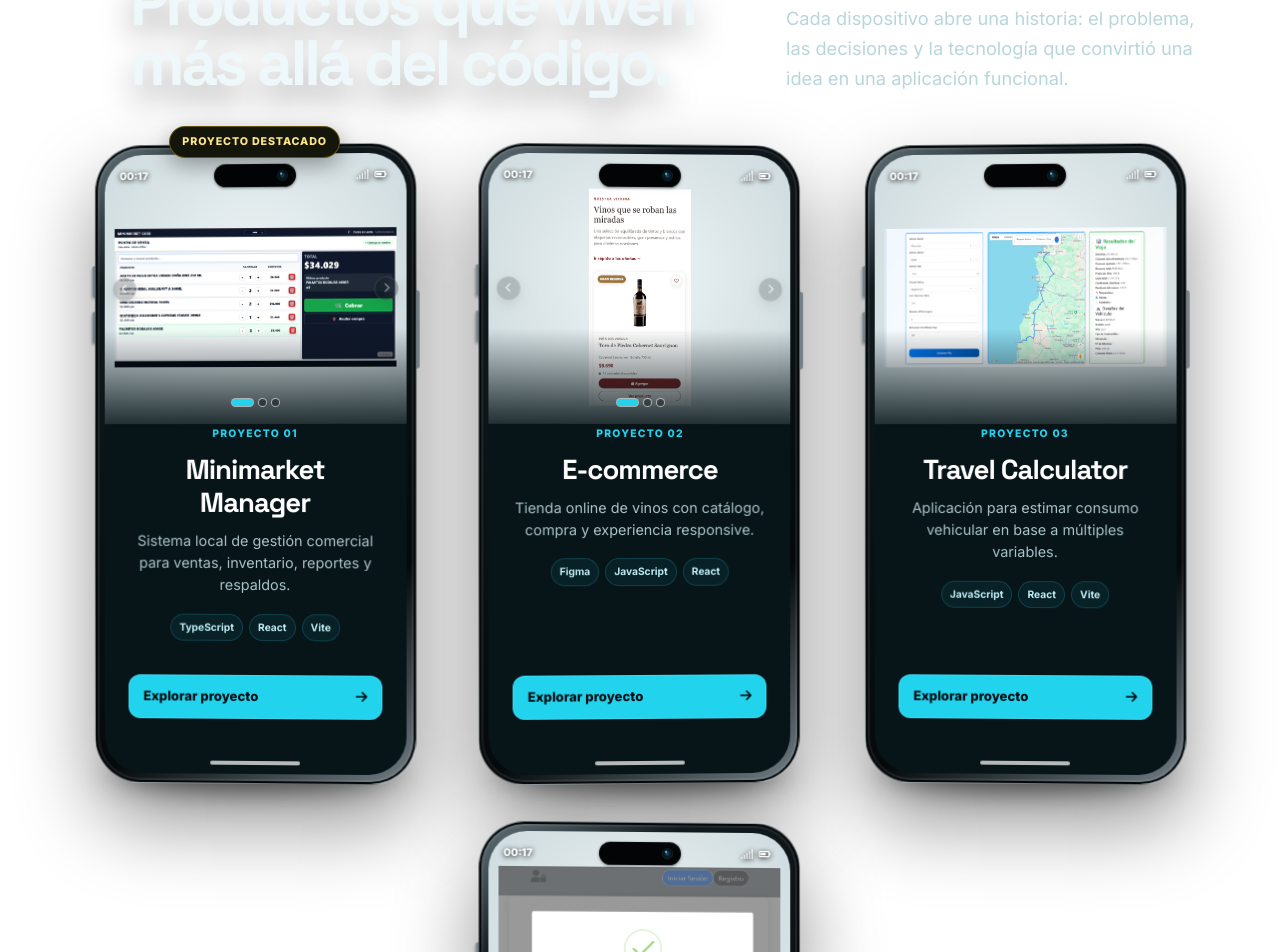
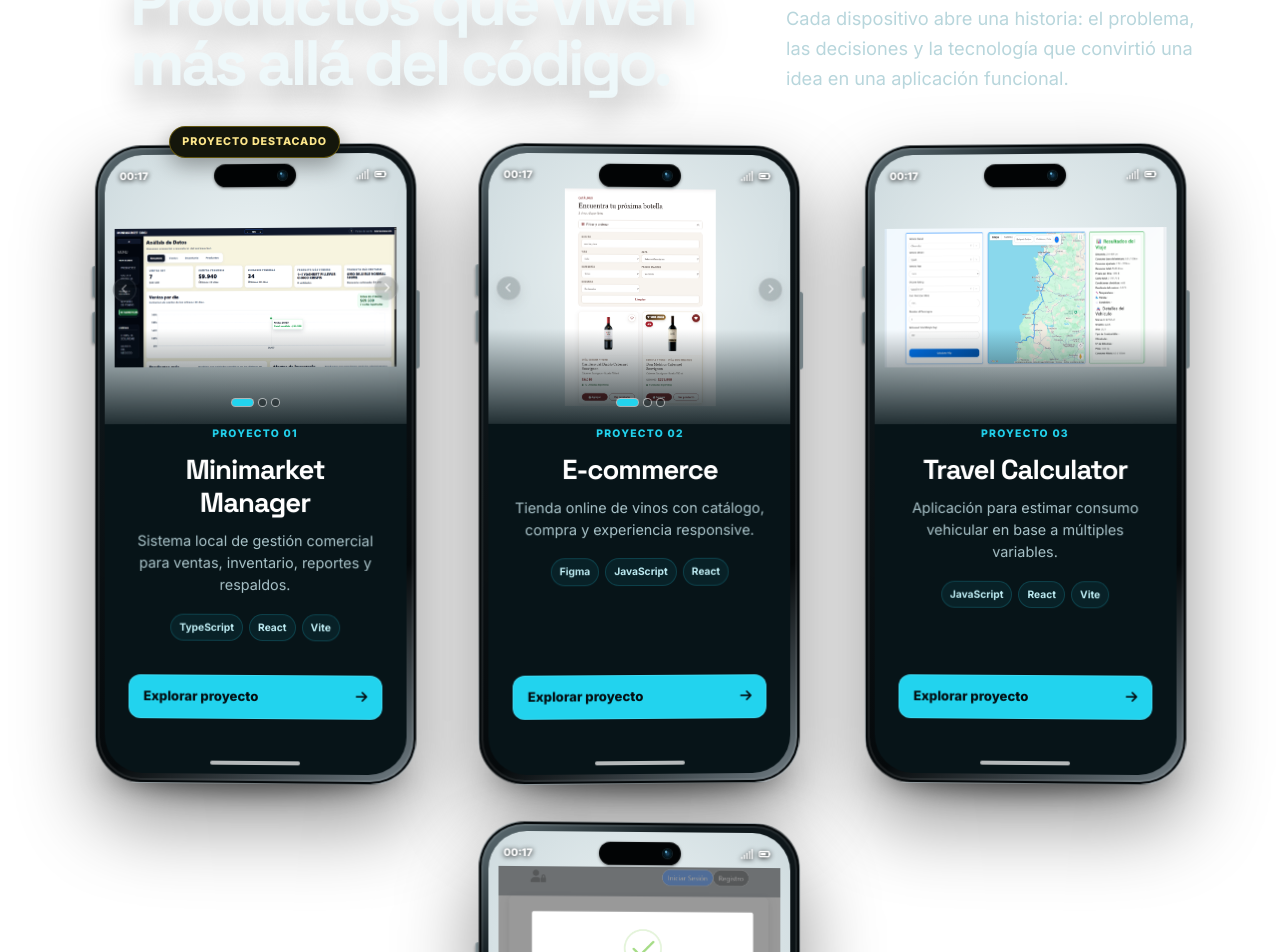
Before and after one commit to JorgeOteiza/JorgeOteiza.github.io, a React (Create React App) app: page / in a window 1280 px wide. Shown: the part 931-1883 px from the top of the page. Built offline with nearby package versions, Linux system fonts and the light colour scheme.

Commit message:
feat: mejora la portada visual de los proyectos

```diff
--- a/src/components/Proyectos.jsx
+++ b/src/components/Proyectos.jsx
@@ -66,28 +66,32 @@ const iconos = {
 
 const minimarketMedia = [
   {
-    src: "/projects/minimarket-pos/caja-carrito.png",
-    alt: "Punto de venta de Minimarket Manager con productos en el carrito",
+    src: "/projects/minimarket-pos/estadisticas-resumen.png",
+    alt: "Dashboard de estadísticas y resumen comercial de Minimarket Manager",
+  },
+  {
+    src: "/projects/minimarket-pos/estadisticas-inventario.png",
+    alt: "Productos más vendidos y alertas de inventario",
+  },
+  {
+    src: "/projects/minimarket-pos/lista-productos.png",
+    alt: "Listado y búsqueda de productos en Minimarket Manager",
   },
   {
     src: "/projects/minimarket-pos/ajuste-inventario.png",
     alt: "Ajuste manual de inventario en Minimarket Manager",
   },
   {
-    src: "/projects/minimarket-pos/estadisticas-resumen.png",
-    alt: "Dashboard de estadísticas y resumen comercial de Minimarket Manager",
+    src: "/projects/minimarket-pos/caja-carrito.png",
+    alt: "Punto de venta de Minimarket Manager con productos en el carrito",
   },
   {
-    src: "/projects/minimarket-pos/lista-productos.png",
-    alt: "Listado y búsqueda de productos en Minimarket Manager",
+    src: "/projects/minimarket-pos/reportes-ventas.png",
+    alt: "Reporte de ventas por periodo de Minimarket Manager",
   },
   {
     src: "/projects/minimarket-pos/edicion-producto.png",
     alt: "Edición de costos, precios y stock de un producto",
-  },
-  {
-    src: "/projects/minimarket-pos/reportes-ventas.png",
-    alt: "Reporte de ventas por periodo de Minimarket Manager",
   },
   {
     src: "/projects/minimarket-pos/reposicion-sacos-paquetes.png",
@@ -101,17 +105,15 @@ const minimarketMedia = [
     src: "/projects/minimarket-pos/atajos.png",
     alt: "Panel de atajos de teclado de Minimarket Manager",
   },
-  {
-    src: "/projects/minimarket-pos/estadisticas-inventario.png",
-    alt: "Productos más vendidos y alertas de inventario",
-  },
+];
+
+const minimarketPhoneMedia = [
+  minimarketMedia[0],
+  minimarketMedia[2],
+  minimarketMedia[4],
 ];
 
 const ecommercePhoneMedia = [
-  {
-    src: "/projects/ecommerce/mobile-showcase.png",
-    alt: "Vitrina de vinos de El Rincón del Vino en vista móvil",
-  },
   {
     src: "/projects/ecommerce/responsive-catalog-filters.png",
     alt: "Catálogo responsive con filtros aplicados en El Rincón del Vino",
@@ -119,6 +121,10 @@ const ecommercePhoneMedia = [
   {
     src: "/projects/ecommerce/product-detail.png",
     alt: "Detalle responsive de un vino en El Rincón del Vino",
+  },
+  {
+    src: "/projects/ecommerce/mobile-showcase.png",
+    alt: "Vitrina de vinos de El Rincón del Vino en vista móvil",
   },
 ];
 
@@ -131,7 +137,7 @@ const ecommerceMedia = [
     src: "/projects/ecommerce/favorites.png",
     alt: "Selección de vinos favoritos de El Rincón del Vino",
   },
-  ecommercePhoneMedia[2],
+  ecommercePhoneMedia[1],
   {
     src: "/projects/ecommerce/cart.png",
     alt: "Carrito y resumen de compra de El Rincón del Vino",
@@ -156,8 +162,8 @@ const ecommerceMedia = [
     src: "/projects/ecommerce/contact.png",
     alt: "Formulario de contacto de El Rincón del Vino",
   },
+  ecommercePhoneMedia[2],
   ecommercePhoneMedia[0],
-  ecommercePhoneMedia[1],
 ];
 
 const proyectos = [
@@ -172,7 +178,7 @@ const proyectos = [
     rol: "Desarrollo full stack",
     enfoque:
       "Aplicación diseñada para usarse localmente en un solo equipo, sin servidor remoto ni conexión a internet obligatoria. Permite registrar productos, controlar stock, vender desde una caja web, revisar análisis de inventario y mantener respaldos locales de la base de datos. El pago ocurre fuera de la aplicación: el sistema registra la venta, descuenta inventario y conserva la información necesaria para reportes.",
-    phoneMedia: minimarketMedia.slice(0, 3),
+    phoneMedia: minimarketPhoneMedia,
     media: minimarketMedia,
     detalles: [
       "Registro y edición de productos.",
```
Also changed, not shown: 1 other file (tests, documents, lock files or other folders).
